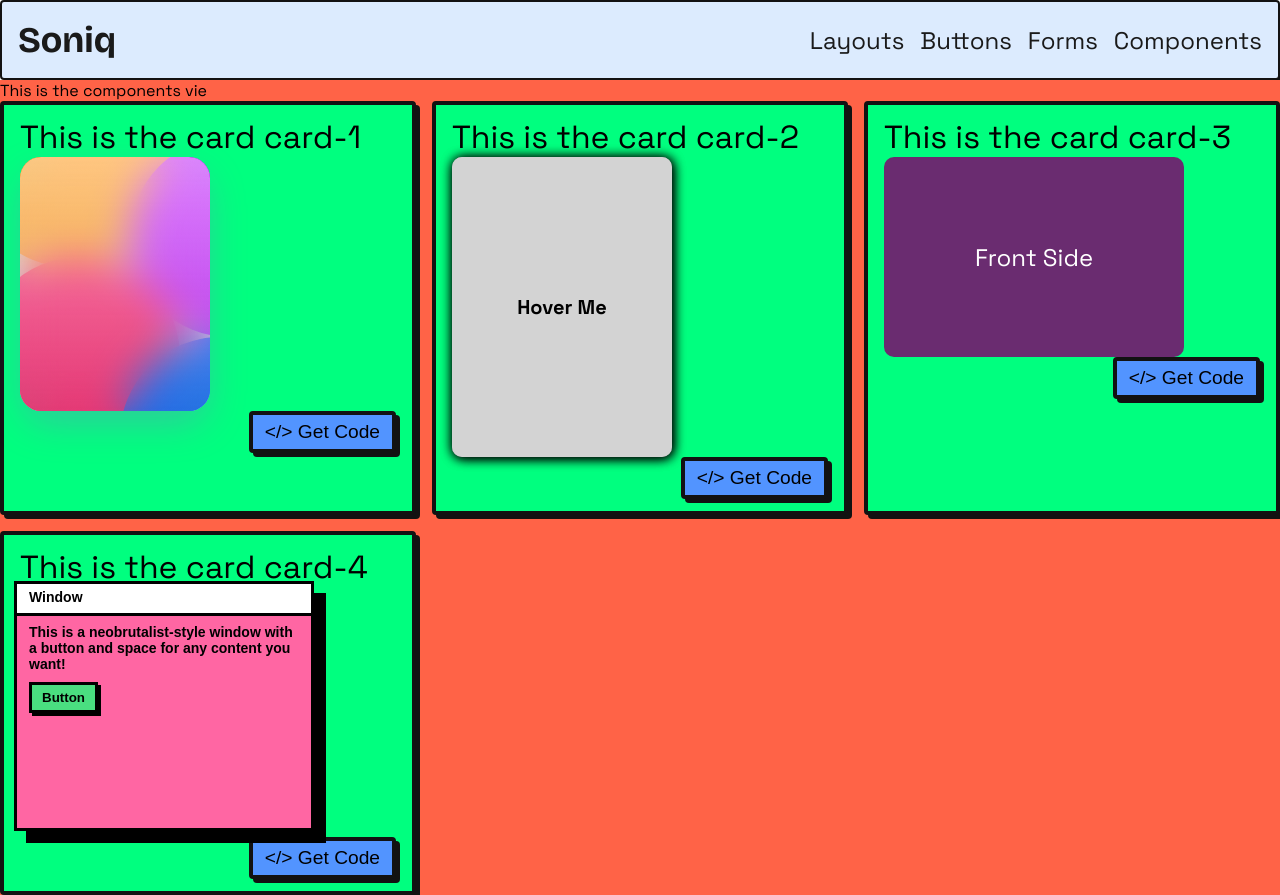
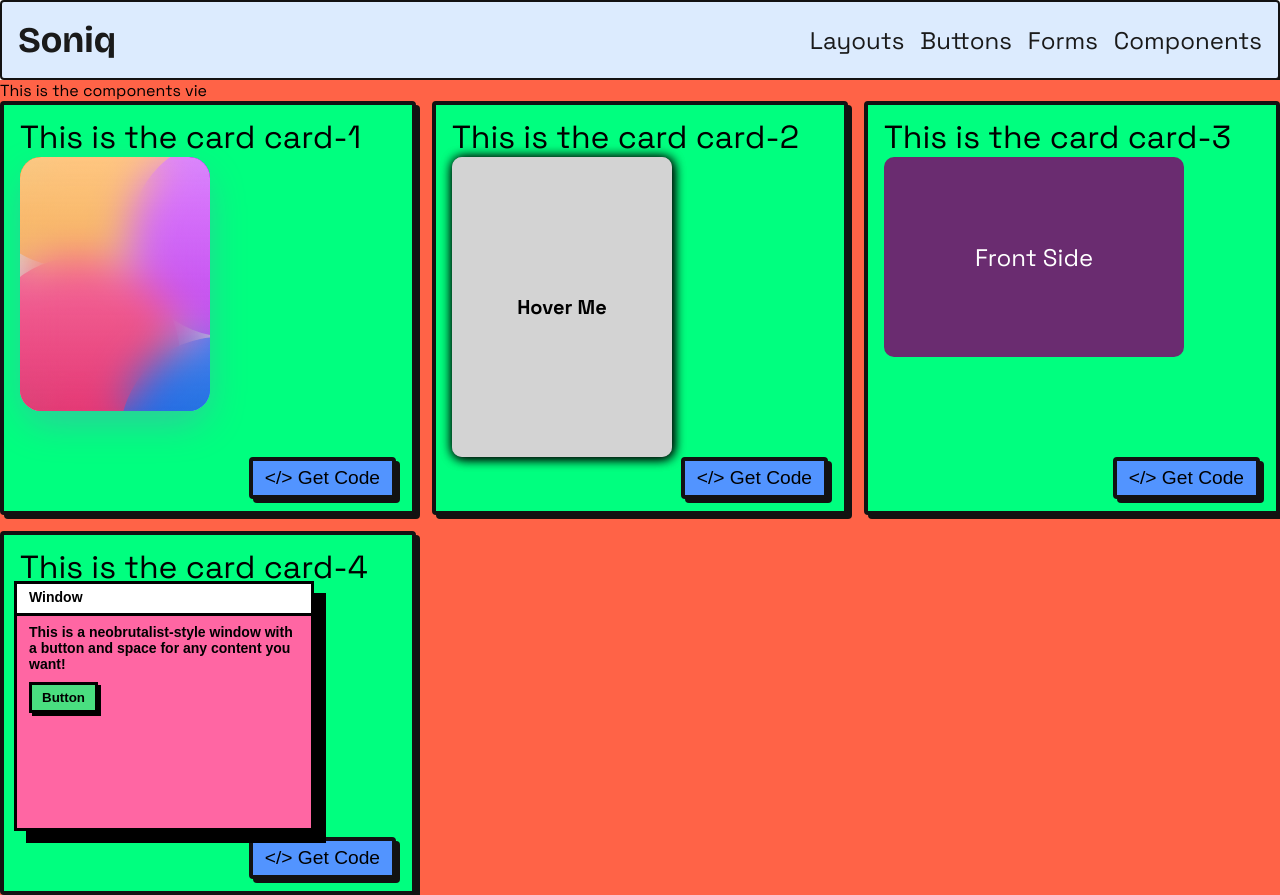
Before and after one commit to yusef-codes10/soniq, a Vue app: page /components in a window 1280 px wide. Built offline with nearby package versions, Linux system fonts and the light colour scheme.

Commit message:
card content always grows now | slot is not a dom element

```diff
--- a/src/assets/global.css
+++ b/src/assets/global.css
@@ -69,6 +69,9 @@ h6 {
     border: solid 0.25rem #121212;
 
     box-shadow: 0.25rem 0.25rem #121212;
+
+    transition: translate 200ms, box-shadow 200ms;
+
 }
 
 .cards-grid {
--- a/src/components/ui/CardComponent.vue
+++ b/src/components/ui/CardComponent.vue
@@ -11,7 +11,9 @@ defineProps({
 <template>
   <div class="card border">
     This is the card {{ title }}
-    <slot></slot>
+    <div class="card-content">
+      <slot></slot>
+    </div>
     <button class="border">&lt;/&gt; Get Code</button>
   </div>
 </template>
@@ -28,7 +30,7 @@ defineProps({
   flex-direction: column;
 }
 
-slot {
+.card-content {
   flex: 1;
 }
 
```
